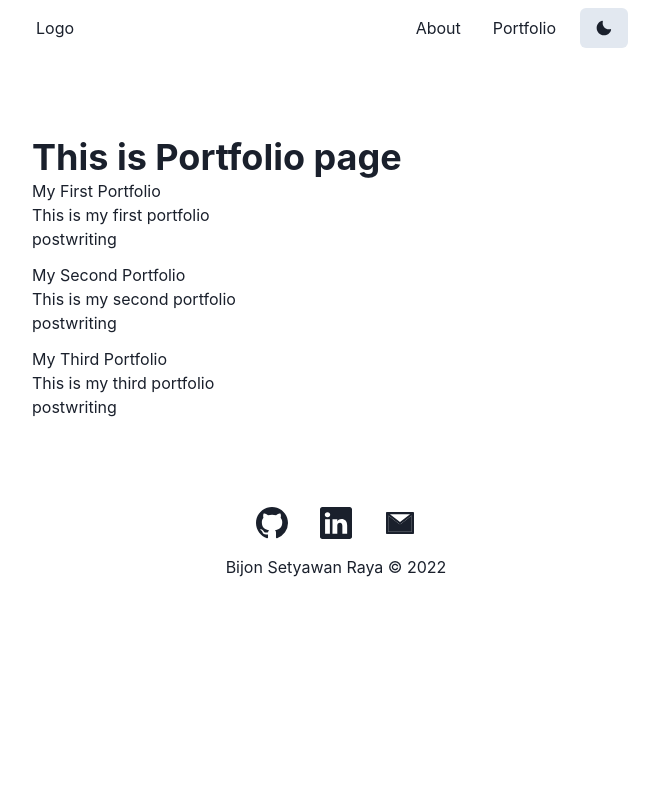
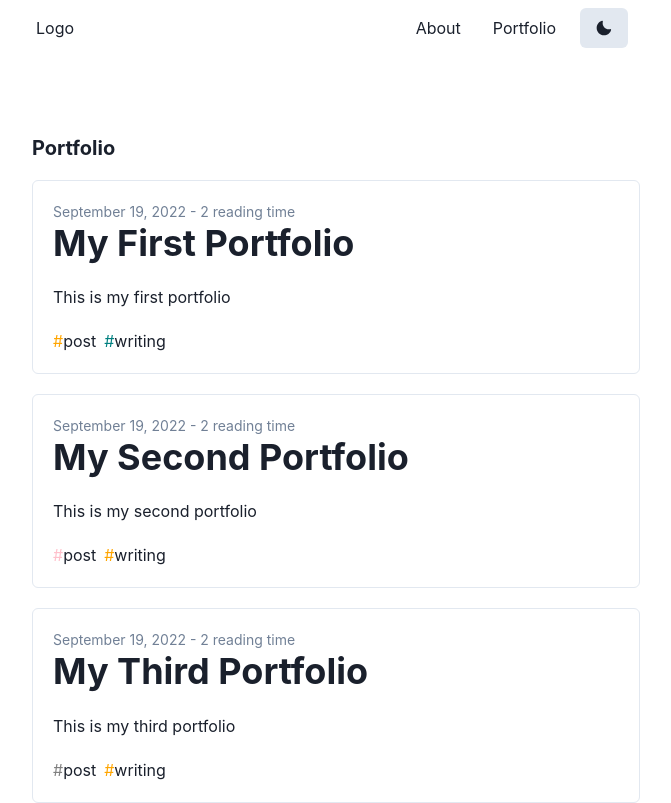
Before and after one commit to bsraya/bsraya, a Next.js app: page /portfolio in a window 1280 px wide. Shown: the top 803 px of the page, without its empty margins (304-975 px from the left). Built offline with nearby package versions, Linux system fonts and the light colour scheme.

Commit message:
feat: enable link overlay

```diff
--- a/pages/portfolio.tsx
+++ b/pages/portfolio.tsx
@@ -2,7 +2,8 @@ import fs from 'fs'
 import path from 'path'
 import matter from 'gray-matter'
 import Layout from '../components/layouts/Page'
-import { Box, Heading, Text } from '@chakra-ui/react'
+import { Flex, LinkBox, LinkOverlay, Heading, Text } from '@chakra-ui/react'
+import NextLink from 'next/link'
 
 interface Portfolio {
     frontMatter: {
@@ -16,18 +17,45 @@ interface Portfolio {
     slug: string
 }
 
-export default function Portfolio({portfolios}: {portfolios: Portfolio[]}) {
+export default function Portfolio({ portfolios }: { portfolios: Portfolio[] }) {
+    const colors = ['red', 'orange', 'yellow', 'green', 'teal', 'blue', 'indigo', 'purple', 'pink', 'gray']
     return (
         <Layout>
-            <Heading>This is Portfolio page</Heading>
+            <Heading as="h2" size="md" mb={3}>Portfolio</Heading>
             {
                 portfolios.map((portfolio) => {
                     return (
-                        <Box key={portfolio.slug} mb={3}>
-                            <Text>{portfolio.frontMatter.title}</Text>
-                            <Text>{portfolio.frontMatter.description}</Text>
-                            <Text>{portfolio.frontMatter.tags}</Text>
-                        </Box>
+                        <LinkBox as="article" p='5' my={5} borderWidth='1px' rounded="md" key={portfolio.slug} >
+                            <Text
+                                fontSize="sm"
+                                color="gray.500"
+                            >
+                                {portfolio.frontMatter.date} - {portfolio.frontMatter.readingTime} reading time
+                            </Text>
+                            <NextLink href={'/portfolio/' + portfolio.slug} passHref>
+                                <LinkOverlay >
+                                    <Heading as="h1">
+                                        {portfolio.frontMatter.title}
+                                    </Heading>
+                                </LinkOverlay>
+                            </NextLink>
+                            <Text my={5}>{portfolio.frontMatter.description}</Text>
+                            <Flex>
+                                {
+                                    portfolio.frontMatter.tags.map((tag) => {
+                                        return (
+                                            <Flex as="span" key={tag} mr={2}>
+                                                <Text
+                                                    // get random color from "colors" array
+                                                    color={colors[Math.floor(Math.random() * colors.length)]}
+                                                >#</Text>
+                                                <Text>{tag}</Text>
+                                            </Flex>
+                                        )
+                                    })
+                                }
+                            </Flex>
+                        </LinkBox>
                     )
                 })
             }
```
Also changed, not shown: pages/blog/[slug].tsx (+5 -6 lines), pages/index.tsx (+26 -7 lines).
